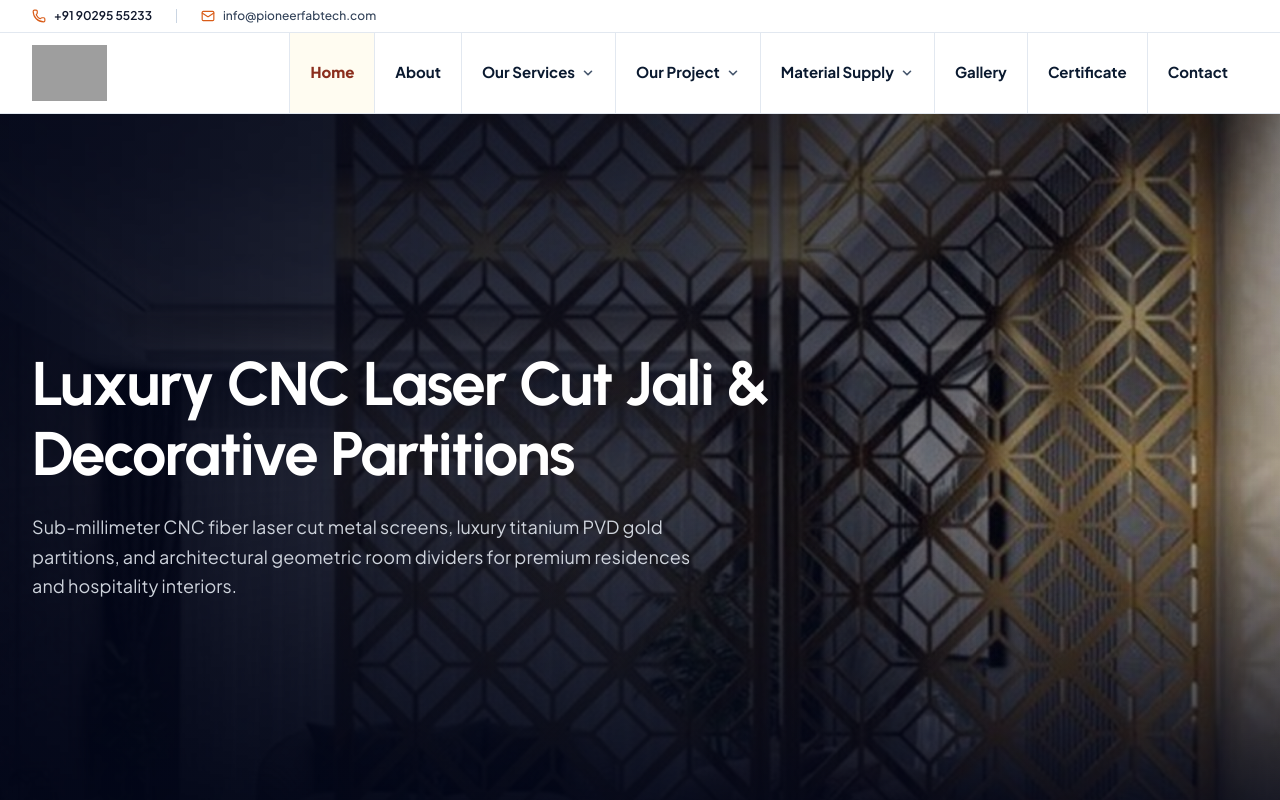
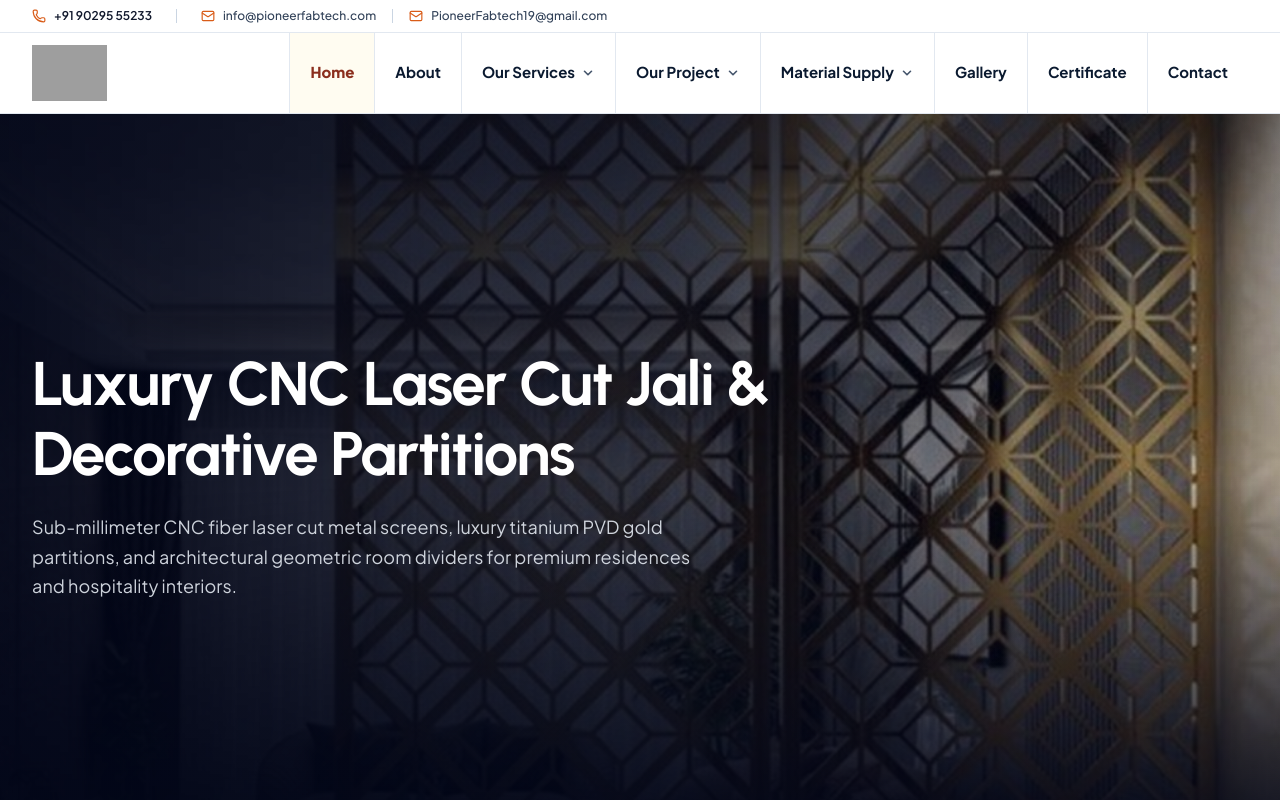
Before and after one commit to its-sartaj/Pioneer_Fab_Tech-, a React (Vite) app: page / in a window 1280 px wide. Shown: the top 800 px of the page. Built offline with nearby package versions, Linux system fonts and the light colour scheme; grey boxes are pictures that could not be loaded.

Commit message:
Add PioneerFabtech19@gmail.com alongside info@pioneerfabtech.com across site

```diff
--- a/src/components/Footer.tsx
+++ b/src/components/Footer.tsx
@@ -326,18 +326,23 @@ export const Footer: React.FC<FooterProps> = ({ onNavigate }) => {
                 </a>
               </div>
 
-              {/* Email with Solid Orange Mail Icon */}
-              <div className="flex items-center gap-3 pt-1">
-                <div className="w-6 h-6 flex items-center justify-center shrink-0">
+              {/* Emails with Solid Orange Mail Icon */}
+              <div className="flex items-start gap-3 pt-1">
+                <div className="w-6 h-6 flex items-center justify-center shrink-0 mt-0.5">
                   <Mail className="w-5 h-5 text-[#ff7a00] fill-[#ff7a00]/30" />
                 </div>
-                <a
-                  href={`mailto:${COMPANY_INFO.email}`}
-                  className="group relative inline-block text-[13px] text-slate-200 hover:text-[#ff9500] transition-colors break-all font-medium"
-                >
-                  <span className="pb-0.5 block">{COMPANY_INFO.email}</span>
-                  <span className="absolute bottom-0 left-0 right-0 h-[2.5px] bg-[#8B2E1D] transition-transform duration-[550ms] ease-out origin-left pointer-events-none scale-x-0 group-hover:scale-x-100" />
-                </a>
+                <div className="space-y-1.5 flex flex-col items-start">
+                  {COMPANY_INFO.emails.map((emailAddr) => (
+                    <a
+                      key={emailAddr}
+                      href={`mailto:${emailAddr}`}
+                      className="group relative inline-block text-[13px] text-slate-200 hover:text-[#ff9500] transition-colors break-all font-medium"
+                    >
+                      <span className="pb-0.5 block">{emailAddr}</span>
+                      <span className="absolute bottom-0 left-0 right-0 h-[2.5px] bg-[#8B2E1D] transition-transform duration-[550ms] ease-out origin-left pointer-events-none scale-x-0 group-hover:scale-x-100" />
+                    </a>
+                  ))}
+                </div>
               </div>
 
             </div>
--- a/src/components/Navbar.tsx
+++ b/src/components/Navbar.tsx
@@ -214,16 +214,23 @@ export const Navbar: React.FC<NavbarProps> = ({ currentPage, onNavigate, onMobil
               <span className="font-semibold text-slate-900">{COMPANY_INFO.phone}</span>
             </a>
 
-            {/* Bich ka divider line between phone and email */}
+            {/* Bich ka divider line between phone and emails */}
             <div className="h-3.5 w-px bg-slate-300" />
 
-            <a
-              href={`mailto:${COMPANY_INFO.email}`}
-              className="flex items-center gap-2 text-slate-700 hover:text-[#d95c18] transition-colors group cursor-pointer"
-            >
-              <Mail className="w-3.5 h-3.5 text-[#d95c18] group-hover:scale-110 transition-transform" />
-              <span className="text-slate-700 font-medium">{COMPANY_INFO.email}</span>
-            </a>
+            <div className="flex items-center gap-4">
+              {COMPANY_INFO.emails.map((emailAddr, idx) => (
+                <React.Fragment key={emailAddr}>
+                  {idx > 0 && <div className="h-3.5 w-px bg-slate-300" />}
+                  <a
+                    href={`mailto:${emailAddr}`}
+                    className="flex items-center gap-2 text-slate-700 hover:text-[#d95c18] transition-colors group cursor-pointer"
+                  >
+                    <Mail className="w-3.5 h-3.5 text-[#d95c18] group-hover:scale-110 transition-transform" />
+                    <span className="text-slate-700 font-medium">{emailAddr}</span>
+                  </a>
+                </React.Fragment>
+              ))}
+            </div>
           </div>
         </div>
       </div>
@@ -526,7 +533,11 @@ export const Navbar: React.FC<NavbarProps> = ({ currentPage, onNavigate, onMobil
           <div className="space-y-0.5 text-xs text-slate-600">
             <p className="font-extrabold text-slate-900 text-[13px]">Pioneer Fab Tech</p>
             <p className="font-semibold text-slate-700">{COMPANY_INFO.phone}</p>
-            <p className="text-slate-500 text-[11px] truncate">{COMPANY_INFO.email}</p>
+            {COMPANY_INFO.emails.map((emailAddr) => (
+              <p key={emailAddr} className="text-slate-500 text-[11px] truncate">
+                {emailAddr}
+              </p>
+            ))}
           </div>
 
           <div className="flex gap-2">
--- a/src/data/siteData.ts
+++ b/src/data/siteData.ts
@@ -58,6 +58,8 @@ export const COMPANY_INFO = {
   ptec: '99755077995P',
   tagline: 'Innovation • Precision • Excellence',
   email: 'info@pioneerfabtech.com',
+  secondaryEmail: 'PioneerFabtech19@gmail.com',
+  emails: ['info@pioneerfabtech.com', 'PioneerFabtech19@gmail.com'],
   phone: '+91 90295 55233',
   phoneRaw: '+919029555233',
   whatsappUrl: 'https://wa.me/919029555233',
--- a/src/pages/ContactPage.tsx
+++ b/src/pages/ContactPage.tsx
@@ -76,12 +76,15 @@ export const ContactPage: React.FC<ContactPageProps> = ({ onNavigate }) => {
             </h3>
 
             <div className="space-y-1.5 pt-1">
-              <a
-                href={`mailto:${COMPANY_INFO.email}`}
-                className="block text-xs font-medium text-[#d95c18] hover:underline break-all"
-              >
-                {COMPANY_INFO.email}
-              </a>
+              {COMPANY_INFO.emails.map((emailAddr) => (
+                <a
+                  key={emailAddr}
+                  href={`mailto:${emailAddr}`}
+                  className="block text-xs font-medium text-[#d95c18] hover:underline break-all"
+                >
+                  {emailAddr}
+                </a>
+              ))}
             </div>
           </div>
 
```
